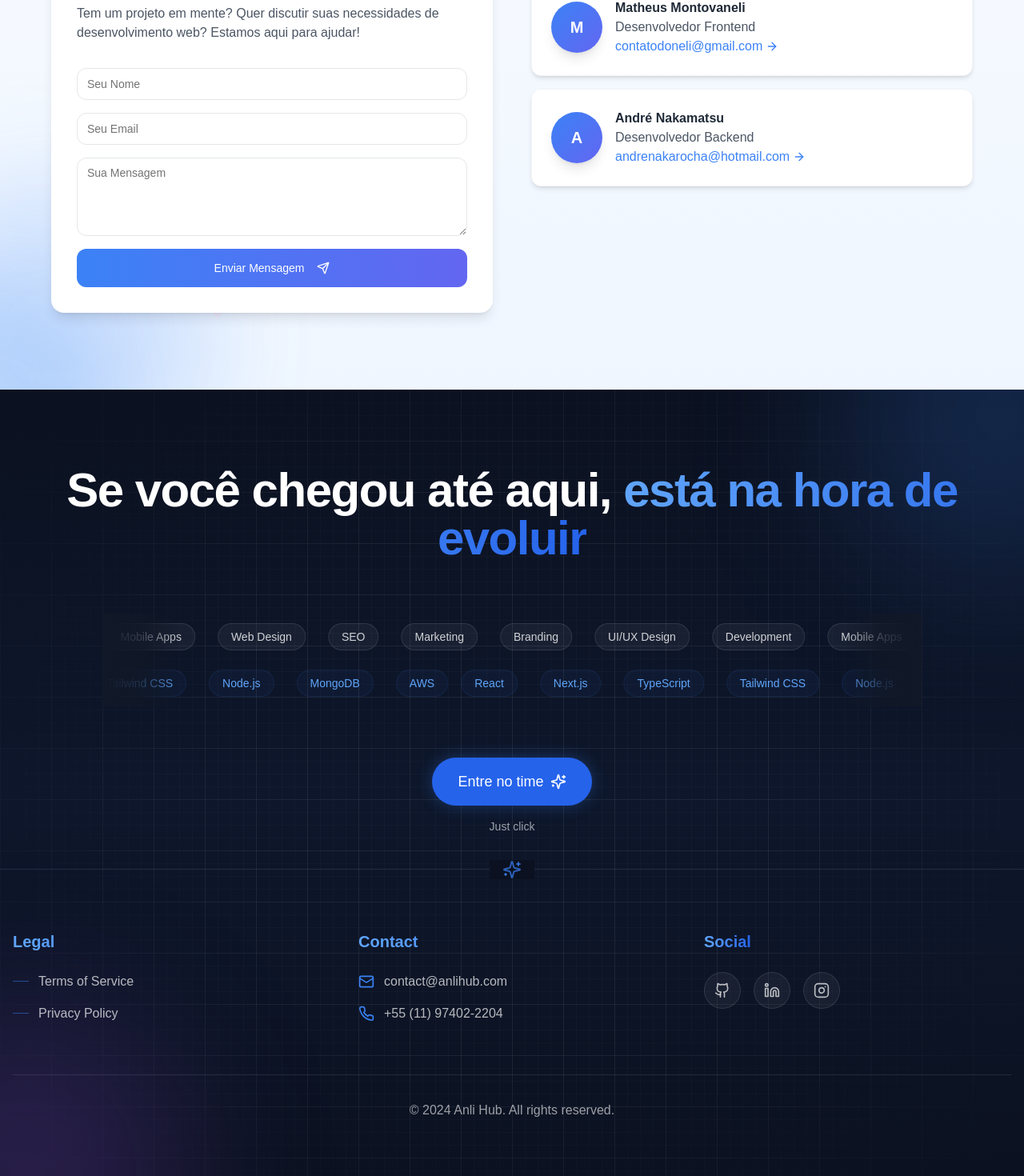
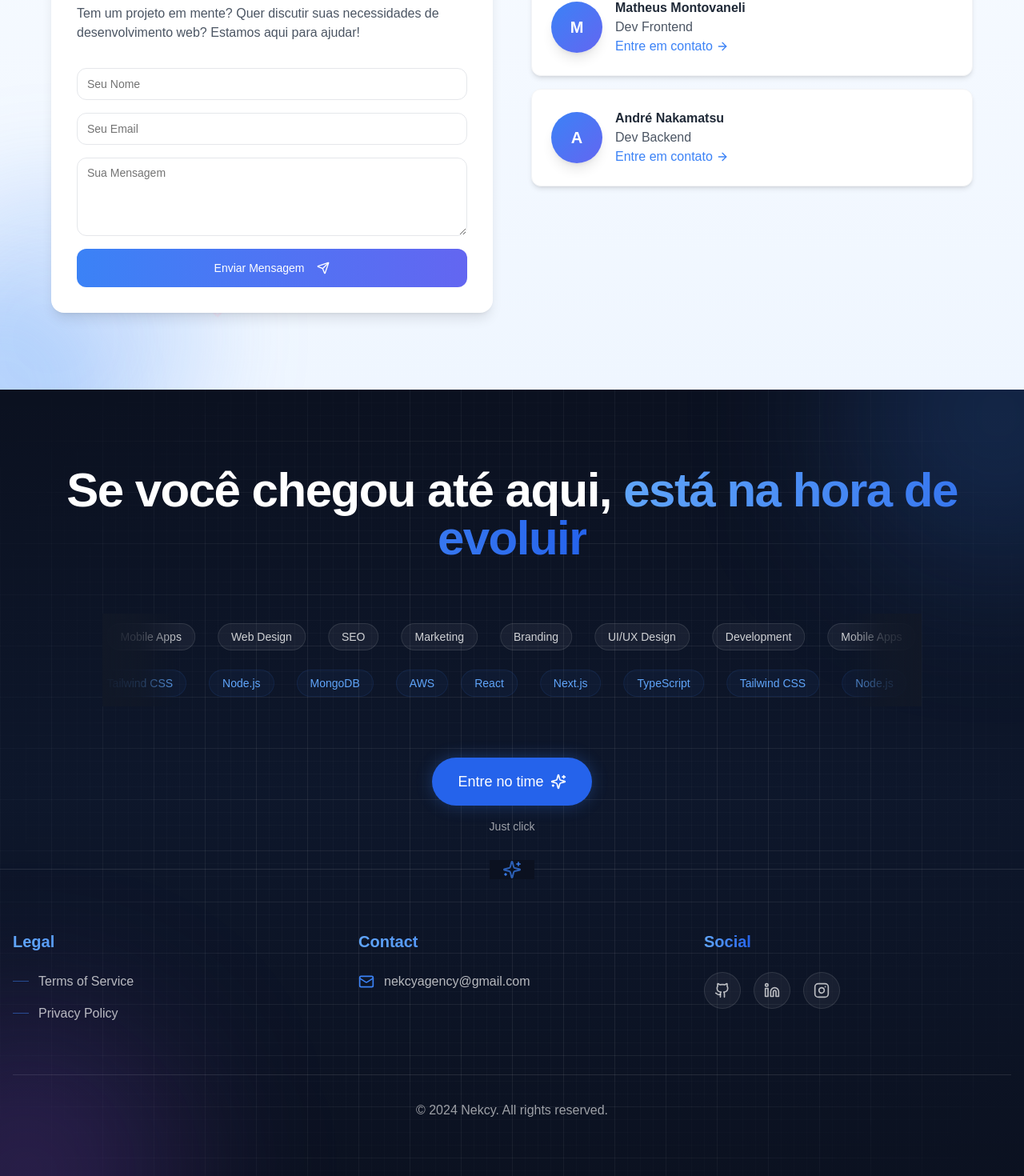
Before and after one commit to nekcyag/nekcy, a Next.js app: page / in a window 1280 px wide. Shown: the part 8364-9834 px from the top of the page at 80% size. Built offline with nearby package versions, Linux system fonts and the light colour scheme.

Commit message:
ajustes na app

```diff
--- a/src/app/components/CallToAction/index.tsx
+++ b/src/app/components/CallToAction/index.tsx
@@ -177,21 +177,21 @@ const CallToAction: React.FC = () => {
             </h5>
             <div className="space-y-4">
               <motion.a
-                href="mailto:contact@anlihub.com"
+                href="mailto:nekcyagency@gmail.com"
                 className="group flex items-center text-white/70 hover:text-white transition-all duration-300"
                 whileHover={{ x: 5 }}
               >
                 <Mail className="w-5 h-5 mr-3 text-blue-500 group-hover:scale-110 transition-transform duration-300" />
-                contact@anlihub.com
+                nekcyagency@gmail.com
               </motion.a>
-              <motion.a
+              {/* <motion.a
                 href="tel:+5511974022204"
                 className="group flex items-center text-white/70 hover:text-white transition-all duration-300"
                 whileHover={{ x: 5 }}
               >
                 <Phone className="w-5 h-5 mr-3 text-blue-500 group-hover:scale-110 transition-transform duration-300" />
                 +55 (11) 97402-2204
-              </motion.a>
+              </motion.a> */}
             </div>
           </motion.div>
 
@@ -238,7 +238,7 @@ const CallToAction: React.FC = () => {
           className="mt-16 pt-8 border-t border-white/10 text-center"
         >
           <p className="text-white/60 hover:text-white/80 transition-colors duration-300">
-            &copy; {new Date().getFullYear()} Anli Hub. All rights reserved.
+            &copy; {new Date().getFullYear()} Nekcy. All rights reserved.
           </p>
         </motion.div>
       </div>
--- a/src/app/components/Footer/index.tsx
+++ b/src/app/components/Footer/index.tsx
@@ -77,19 +77,19 @@ export default function Footer() {
             <h5 className="text-xl font-semibold text-blue-500">Contato</h5>
             <div className="space-y-3">
               <a
-                href="mailto:contato@nekcy.com"
+                href="mailto:nekcyagency@gmail.com"
                 className="flex items-center space-x-2 text-gray-500 hover:text-blue-500 transition-colors duration-300 text-sm group"
               >
                 <Mail className="w-4 h-4 group-hover:scale-110 transition-transform" />
-                <span>contato@nekcy.com</span>
+                <span>nekcyagency@gmail.com</span>
               </a>
-              <a
+              {/* <a
                 href="tel:+5511974022204"
                 className="flex items-center space-x-2 text-gray-500 hover:text-blue-500 transition-colors duration-300 text-sm group"
               >
                 <Phone className="w-4 h-4 group-hover:scale-110 transition-transform" />
                 <span>(11) 97402-2204</span>
-              </a>
+              </a> */}
 
               {/* Social Media */}
               <div className="flex space-x-4 pt-4">
--- a/src/app/components/GetInTouch/index.tsx
+++ b/src/app/components/GetInTouch/index.tsx
@@ -240,8 +240,8 @@ const GetInTouchSection = () => {
               <h4 className="text-2xl font-bold mb-6 text-gray-800">Conheça Nossos Desenvolvedores</h4>
               <div className="space-y-4">
                 {[
-                  { name: "Matheus Montovaneli", role: "Desenvolvedor Frontend", email: "contatodoneli@gmail.com" },
-                  { name: "André Nakamatsu", role: "Desenvolvedor Backend", email: "andrenakarocha@hotmail.com" },
+                  { name: "Matheus Montovaneli", role: "Dev Frontend", email: "contatodoneli@gmail.com" },
+                  { name: "André Nakamatsu", role: "Dev Backend", email: "andrenakarocha@hotmail.com" },
                 ].map((dev, index) => (
                   <motion.div
                     key={index}
@@ -261,7 +261,7 @@ const GetInTouchSection = () => {
                       <p className="text-gray-600">{dev.role}</p>
                       <a href={`mailto:${dev.email}`}
                          className="text-blue-500 hover:text-blue-600 transition-colors inline-flex items-center gap-1">
-                        {dev.email}
+                        Entre em contato
                         <ArrowRight className="w-4 h-4" />
                       </a>
                     </div>
--- a/src/app/legal/terms-of-service/page.tsx
+++ b/src/app/legal/terms-of-service/page.tsx
@@ -49,7 +49,7 @@ export default function TermosDeServico() {
       </h1>
 
       <p className="text-gray-600 mb-6">
-        Última atualização: 20 de março de 2024
+        Última atualização: 20 de novembro de 2024
       </p>
 
       <button
@@ -99,8 +99,8 @@ export default function TermosDeServico() {
             Informações de Contato
           </p>
           <p className="mb-2">
-            E-mail: contato@nekcy-agencia.com.br<br />
-            Telefone: (555) 123-4567<br />
+            E-mail: nekcyagency@gmail.com<br />
+            {/* Telefone: (555) 123-4567<br /> */}
             Horário de funcionamento: Segunda - Sexta, 9:00 AM - 8:00 PM (Horário de Brasília)
           </p>
         </div>
```
